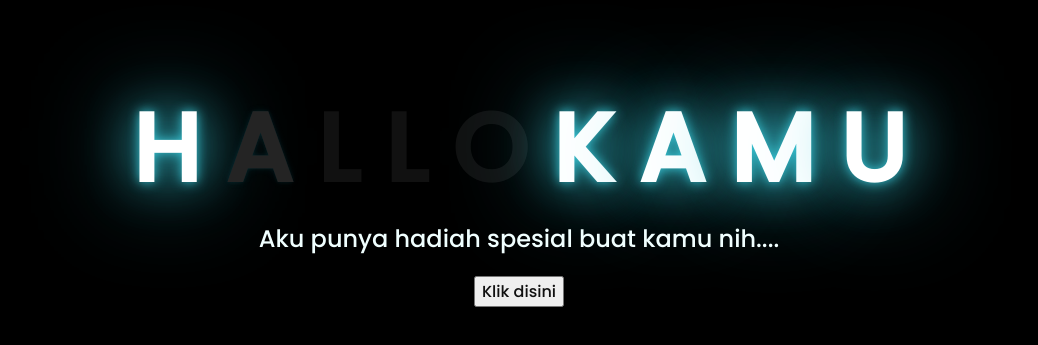
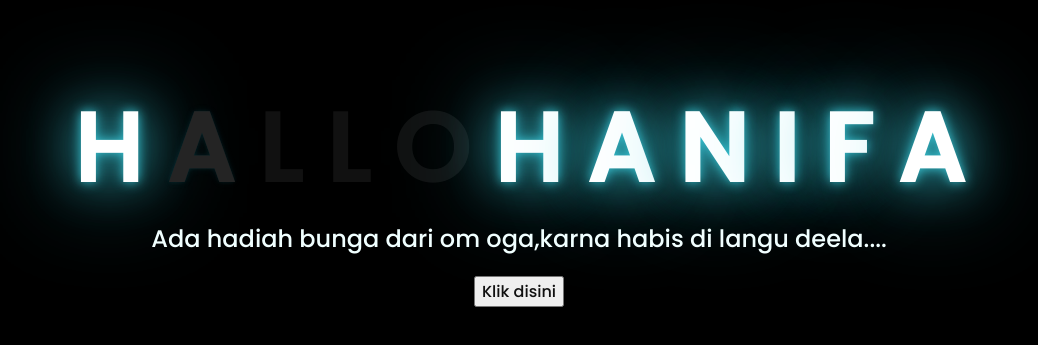
Before and after one commit to ogaaa12/bunga-untuk-hanifa-nur-taufiqah, a plain HTML site: page index.html in a window 1280 px wide. Shown: the part 217-562 px from the top of the page, without its empty margins (129-1167 px from the left). Drawn offline with Linux system fonts and the light colour scheme.

Commit message:
Update index.html

```diff
--- a/index.html
+++ b/index.html
@@ -16,13 +16,15 @@
         <span>L</span>
         <span>L</span>
         <span>O</span>
-        <span>K</span>
+        <span>H</span>
         <span>A</span>
-        <span>M</span>
-        <span>U</span>
+        <span>N</span>
+        <span>I</span>
+        <span>F</span>
+        <span>A</span>
     </div>
     <div class="description">
-        <span>Aku punya hadiah spesial buat kamu nih....</span>
+        <span>Ada hadiah bunga dari om oga,karna habis di langu deela....</span>
     </div>
     <div class="button">
         <button>
```
